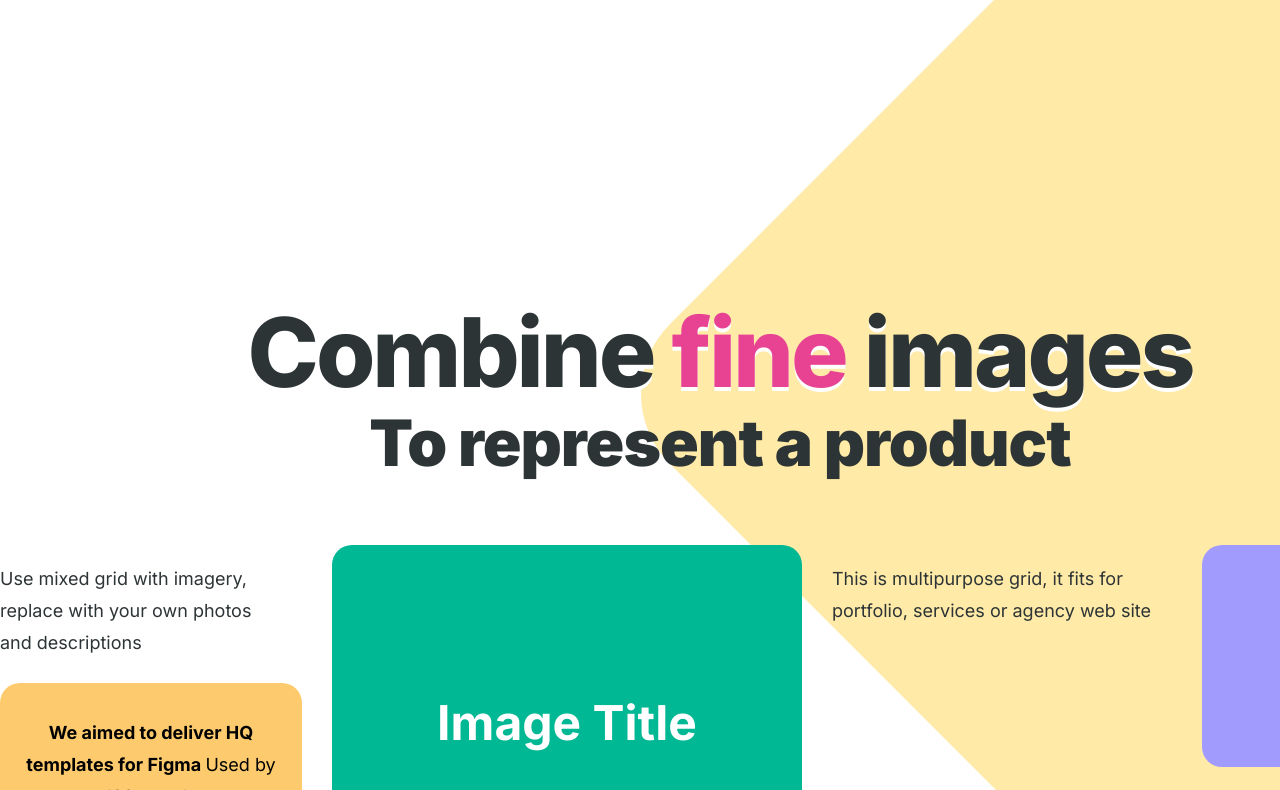
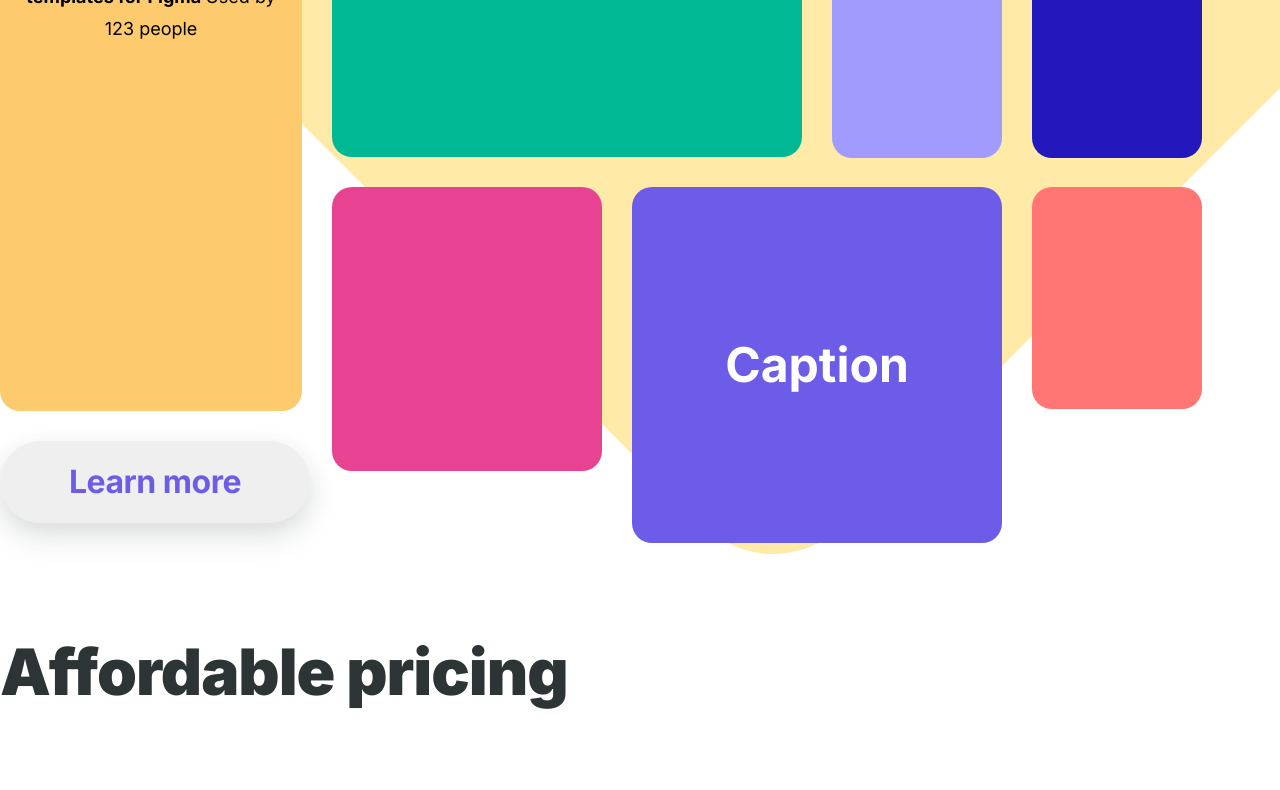
Before and after one commit to Marina-Barliben/effective-web-course, a plain HTML site: page index.html in a window 1280 px wide. Shown: the part 669-1459 px from the top of the page. Drawn offline with Linux system fonts and the light colour scheme.

Commit message:
main-section

```diff
--- a/css/main.css
+++ b/css/main.css
@@ -50,11 +50,11 @@ html{
 }
 
 .decor-rectangle{
-    position: relative;
+    position: absolute;
     width: 1376.03px;
     height: 767.91px;
-    left: 670px;
-    bottom: -262.91px;
+    left: 300px;
+    top: 0.91px;
     z-index: -1;
 
     background-color: #FFEAA7;
@@ -80,6 +80,7 @@ body{
 .main{
     padding-top: 80px;
     overflow: hidden;
+    position: relative;
 }
 .main-title{
 
@@ -109,10 +110,17 @@ body{
 .flex-column{
     display:flex;
 }
+.main-two-col{
+    display: flex;
+}
 .left-article-description{
     width: 270px;
     height: 102px;
 }
+.left-article{
+    display: inline-block;
+}
+
 .left-block{
     width: 270px;
     height: 464px;
@@ -138,9 +146,22 @@ body{
     color: white;
 }
 .artical-caption{
+    width: 370px;
+    height: 356px;
+
+    margin: 30px;
+    margin-left: 0px;
+    margin-bottom: 80px;
+
     background-color:#6C5CE7;
+    border-radius: 20px;
+    text-align: center;
+
+
 }
 .article-buttom-caption{
+    margin: 0px;
+    padding-top:150px; ;
     font-weight: 700;
     font-size: 48px;
     line-height: 56px;
@@ -162,6 +183,16 @@ body{
     color: #6C5CE7;
     box-shadow: 0px 8px 24px rgba(38, 50, 56, 0.1), 0px 16px 32px rgba(38, 50, 56, 0.08);
 
+}
+.last-block{
+    width: 170px;
+    height: 222px;
+
+    margin-top: 30px;
+    margin-left: 0px;
+
+    background-color: #FF7675;
+    border-radius: 20px;
 }
 .main-block{
     width: 470px;
@@ -191,16 +222,50 @@ body{
     letter-spacing: 2.5px;
 }
 .right-disc{
+    padding-top: 59px;
     width: 370px;
     height: 78px;
 
 }
-.right-block{
+.right-block,.right-block-img{
     width: 170px;
     height: 222px;
 
+    margin-right: 30px;
+
     background: #A29BFE;
     border-radius: 20px;
+}
+.right-block-img{
+    margin-right: 0px;
+    background: #2318bb;
+    background-image: url(img\decor\Image.png);
+}
+.right-column{
+    display: flex;
+}
+.first-buttom-block{
+    width: 270px;
+    height: 284px;
+
+    margin: 30px;
+    margin-left: 0px;
+    margin-bottom: 0px;
+
+    border-radius: 20px;
+    background-color:#E84393;
+}
+.buttom-article{
+    display: inline-flex;
+}
+.three-col{
+    display: flex;
+}
+.tariff-time{
+    display: flex;
+}
+.time-list li{
+    display: inline-block;
 }
 /* .button-main-header{
     width: 138px;
--- a/index.html
+++ b/index.html
@@ -32,6 +32,7 @@
         <span></span>
 
         <div class="main">
+
          <div class="decor-rectangle"></div>
 
             <section>
@@ -39,8 +40,8 @@
                     <h1 class="main-title">Combine <span  class="main-title-fine">fine</span> images</h1>
                 <p class="section-description">To represent a product</p>
                 </div>
-
-                <div class="flex-column">
+                <div class="main-two-col">
+                    <div class="main-left-col">
                         <article class="left-article"> <!-- Левая статья -->
                             <p class="left-article-description">
                                 Use mixed grid with imagery, replace with your own photos and descriptions
@@ -56,8 +57,9 @@
                             </a>
                             <button class="left-article-button">Learn more</button>
                         </article>
-
-
+                    </div>
+                    <div class="main-center-col">
+                        <div class="flex-column">
                             <div class="main-block">
                                 <article class="main-article"><!-- Статьи по середине -->
                                     <a href="#">
@@ -68,7 +70,7 @@
 
                             <div class="right-disc">
                                 <p>This is multipurpose grid, it fits for portfolio, services or agency web site</p>
-                    </div>
+                                <div class="right-column">
                                     <div class="right-block">
                                         <article>
                                             <a href="#">
@@ -78,9 +80,9 @@
                                             </a>
                                         </article>
                                     </div>
-                    </div>
+                                    <div class="right-block-img">
+                                        <article>
 
-                        <article>
                                                 <a href="#">
                                                     <div>
                                                         <!-- разноцветный блок -->
@@ -89,31 +91,33 @@
                                         </article>
                                     </div>
                                 </div>
-
-
-                    <div> <!-- Нижние статьи -->
+                            </div>
+                        </div>
+                        <div class="buttom-article"> <!-- Нижние статьи -->
                             <article>
                                 <a href="#">
-                                <div>
+                                    <div class="first-buttom-block">
                                         <!-- разноцветный блок -->
                                     </div>
                                 </a>
                             </article>
-                        <article class="artical-caption">
+
+                            <div class="artical-caption">
+                                <article class="">
                                 <a href="#">
-                                <div>
                                         <h3 class="article-buttom-caption">Caption</h3>
                                         <!-- разноцветный блок -->
-                                </div>
                                 </a>
                             </article>
+                            </div>
+                            <div class="last-block">
                                 <article>
                                     <a href="#">
-                                <div>
                                             <!-- разноцветный блок -->
-                                </div>
                                     </a>
                                 </article>
+                            </div>
+                        </div>
                     </div>
                 </div>
             </section>
@@ -123,14 +127,19 @@
                 <h2 class="section-description">
                     Affordable pricing
                 </h2>
+                <div class="tariff-time">
+
                     <p>
                         Bill me
                     </p>
-                <ul>
+                    <ul class="time-list">
                         <li>monthly</li>
                         <li>yearly</li>
                     </ul>
+                </div>
 
+
+                <div class="three-col">
 
                     <div class="tariff-plan">
                         <h3 class="tariff-plan-title">Like a pussy</h3>
@@ -189,6 +198,8 @@
                     </a>
                     </ul>
             </div>
+                </div>
+
             </section>
 
             <section>
```
Also changed, not shown: img/decor/Image.png (added). Lines whose indentation alone changed are shown as unchanged.
